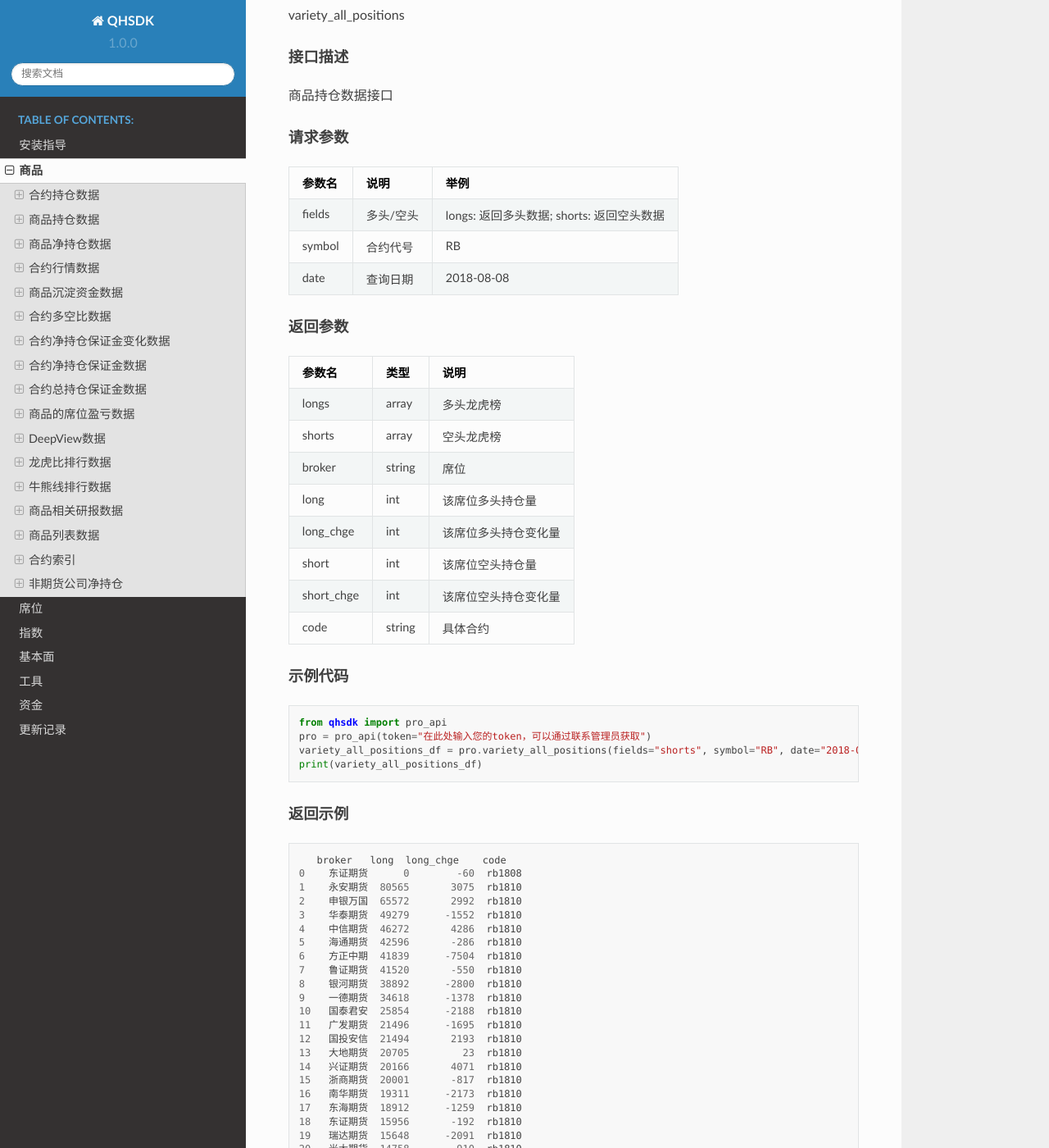
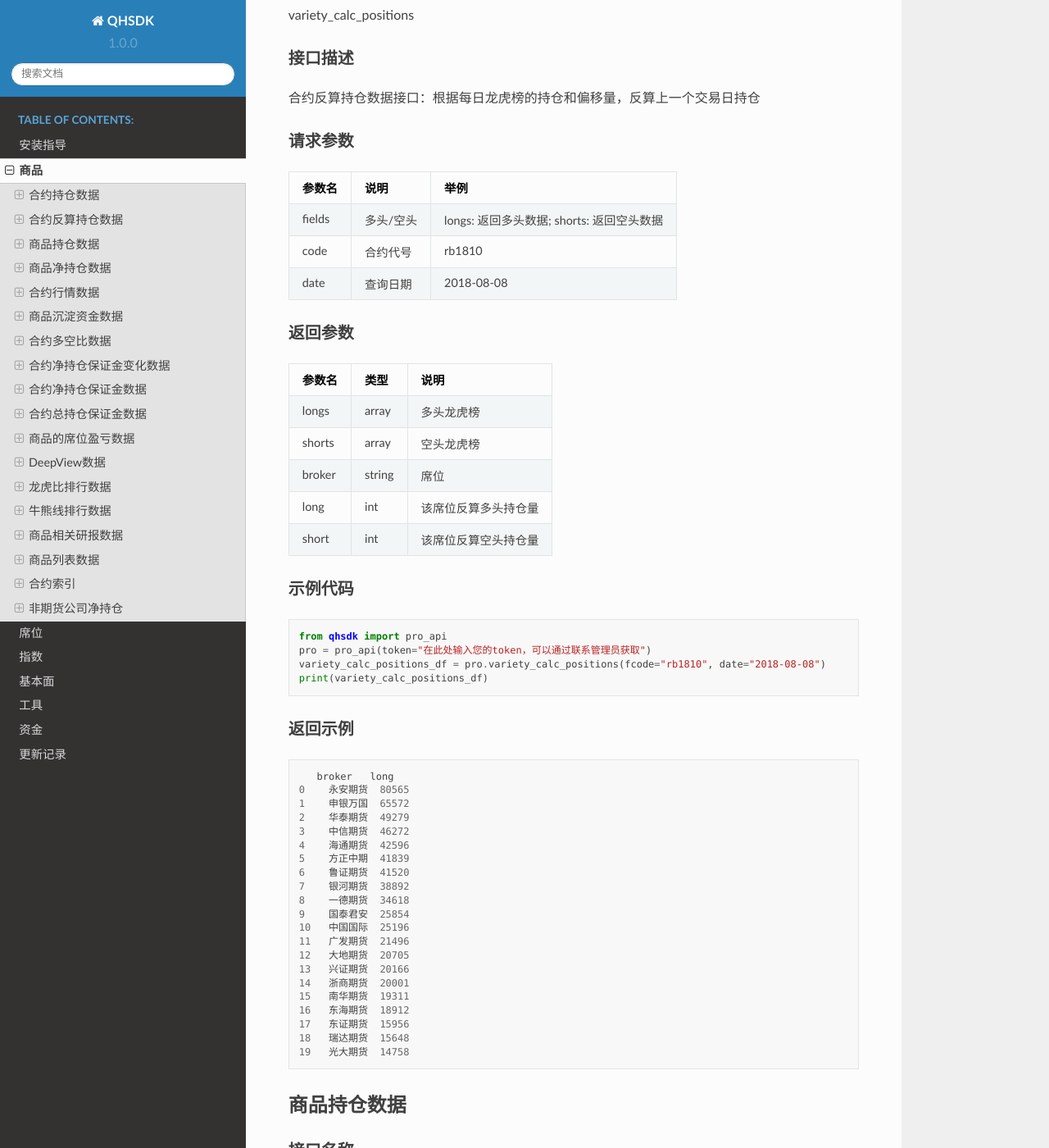
Before and after one commit to albertandking/qhsdk, a Sphinx documentation site: the page built from docs/commodity.md, in a window 1280 px wide and 1400 px high, scrolled down 1817 px. Shown: the whole window at 82% size. Built offline with Sphinx 7.4.7 and the Read the Docs theme 2.0.0, drawn with Linux system fonts in a browser that asks for light colours.

Commit message:
feat(variety_calc_positions): 增加 variety_calc_positions 接口
增加 variety_calc_positions 接口

````diff
--- a/docs/commodity.md
+++ b/docs/commodity.md
@@ -65,6 +65,69 @@ print(variety_positions_df)
 19   光大期货  14758       -910
 20   中国国际  12772      12772
 21   国海良时      0     -15721
+```
+
+## 合约反算持仓数据
+
+### 接口名称
+
+variety_calc_positions
+
+### 接口描述
+
+合约反算持仓数据接口：根据每日龙虎榜的持仓和偏移量，反算上一个交易日持仓
+
+### 请求参数
+
+|参数名|说明|举例|
+|-----  |-----|-----|
+|fields |多头/空头   |longs: 返回多头数据; shorts: 返回空头数据  |
+|code |合约代号   |rb1810  |
+|date |查询日期	 |2018-08-08  |
+
+### 返回参数
+
+|参数名|类型|说明|
+|:-----  |:-----|:-----|
+|longs |array   |多头龙虎榜  |
+|shorts |array   |空头龙虎榜  |
+|broker |string   |席位  |
+|long |int   |该席位反算多头持仓量  |
+|short |int   |该席位反算空头持仓量  |
+
+### 示例代码
+
+```python
+from qhsdk import pro_api
+pro = pro_api(token="在此处输入您的token，可以通过联系管理员获取")
+variety_calc_positions_df = pro.variety_calc_positions(fcode="rb1810", date="2018-08-08")
+print(variety_calc_positions_df)
+```
+
+### 返回示例
+
+```
+   broker   long
+0    永安期货  80565
+1    申银万国  65572
+2    华泰期货  49279
+3    中信期货  46272
+4    海通期货  42596
+5    方正中期  41839
+6    鲁证期货  41520
+7    银河期货  38892
+8    一德期货  34618
+9    国泰君安  25854
+10   中国国际  25196
+11   广发期货  21496
+12   大地期货  20705
+13   兴证期货  20166
+14   浙商期货  20001
+15   南华期货  19311
+16   东海期货  18912
+17   东证期货  15956
+18   瑞达期货  15648
+19   光大期货  14758
 ```
 
 ## 商品持仓数据
--- a/qhsdk/__init__.py
+++ b/qhsdk/__init__.py
@@ -45,9 +45,12 @@
 
 0.1.5
 新增: 增加 broker_positions_process 中 start_date 和 end_date 可选参数
+
+0.1.6
+新增: 增加 variety_calc_positions 接口
 """
 
-__version__ = '0.1.5'
+__version__ = '0.1.6'
 __author__ = 'qhsdk'
 
 
````
Also changed, not shown: docs/changelog.md (+12 -0 lines), 1 other file.
